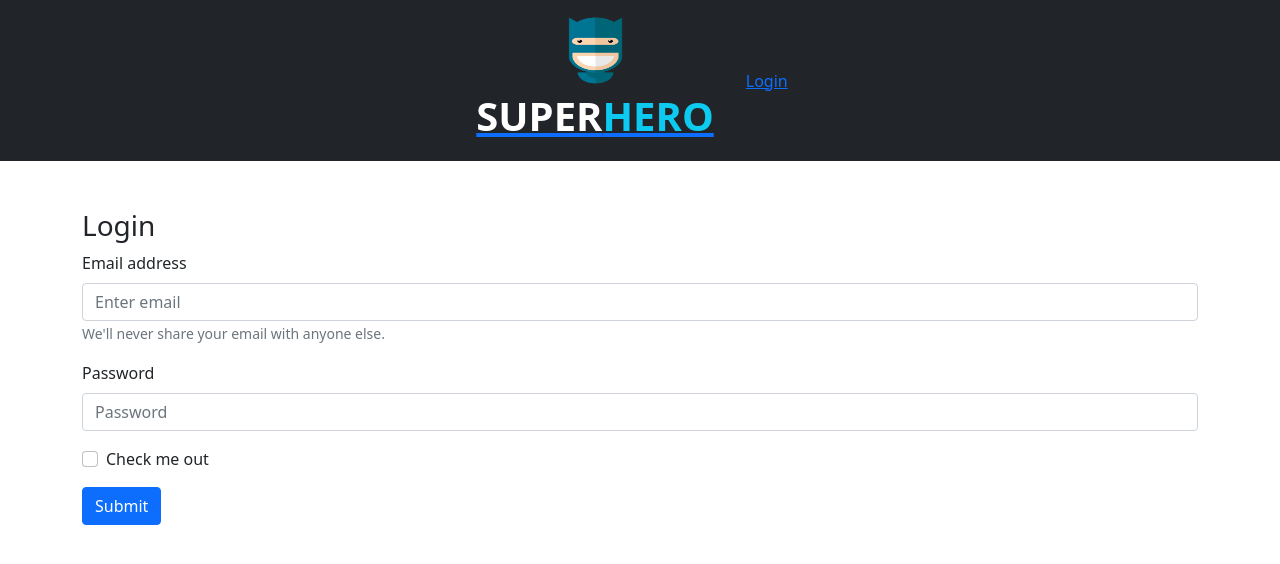
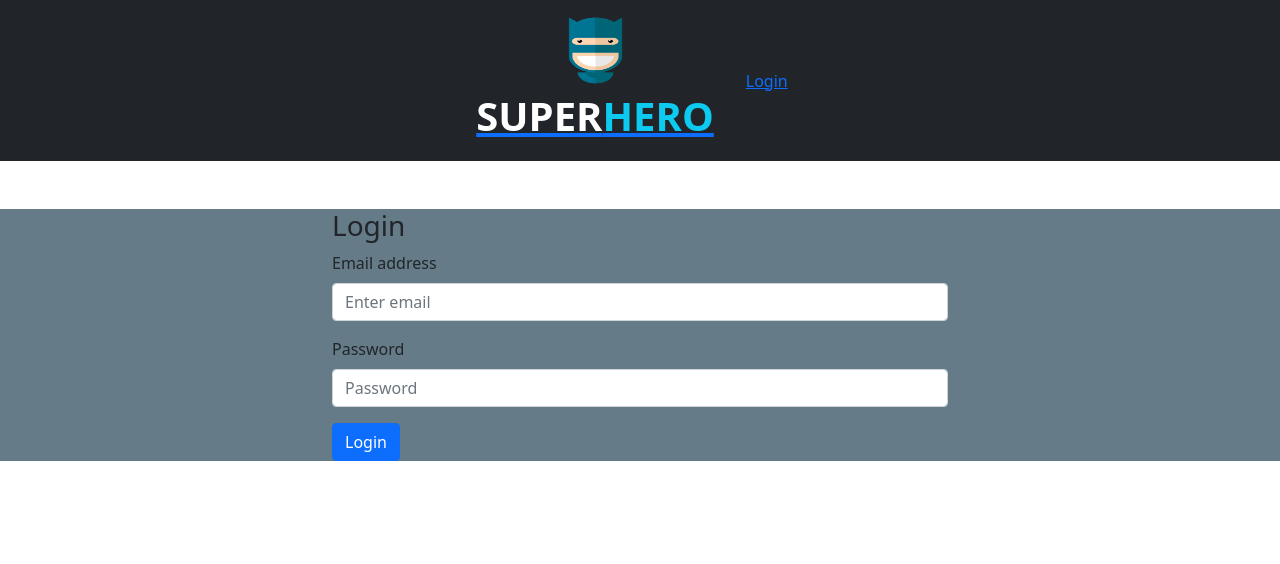
Before and after one commit to Fabomarche/Alkemy-React-Challenge, a React (Create React App) app: page /login in a window 1280 px wide. Shown: the top 564 px of the page. Built offline with nearby package versions, Linux system fonts and the light colour scheme.

Commit message:
funciona formik search, opcion sin formik tmb

```diff
--- a/src/App.js
+++ b/src/App.js
@@ -6,29 +6,35 @@ import {
 import 'bootstrap/dist/css/bootstrap.min.css';
 import './App.scss';
 
+import SearchContextProvider from "./context/searchContext";
+
 import NavBar from './components/NavBar';
 import Login from "./components/Login";
-import Home from "./components/Home";
+import HomeContainer from "./components/containers/HomeContainer";
 
 
 function App() {
   return (
+    <SearchContextProvider>
     <Router>
       <div className="App">
-        <NavBar  />
+        <header>
+          <NavBar  />
+        </header>
+
         <Switch>
-          <Route exact path='/' component={Home} />
+          <main>
 
-          <Route exact path='/login' component={Login} />
+            <Route exact path='/' component={HomeContainer} />
 
+            <Route exact path='/login' component={Login} />
 
+          </main>
         </Switch>
 
-
       </div>
-
-
     </Router>
+    </SearchContextProvider>
   );
 }
 
--- a/src/App.scss
+++ b/src/App.scss
@@ -0,0 +1,3 @@
+main {
+  background-color: rgb(101, 123, 136);
+}
--- /dev/null
+++ b/src/Card/Card.jsx
@@ -0,0 +1,20 @@
+import {useState, useEffect} from 'react';
+import axios from 'axios'
+
+const Card = (UserSearch) => {
+   /*  let [datos, setDatos] = useState([]);
+
+    useEffect(() => {
+        axios.get("https://superheroapi.com/api/4859376540747559/search/${userSearch}")
+        .then((res) => console.log(res))
+        .catch((err) => console.log(err))
+    }, [UserSearch]); */
+
+    return (
+        <div>
+
+        </div>
+    )
+}
+
+export default Card
--- a/src/components/Home.jsx
+++ /dev/null
@@ -1,11 +0,0 @@
-
-const Home = () => {
-    return (
-        <>
-            <h2>Search a Hero</h2>
-
-        </>
-    )
-}
-
-export default Home
--- a/src/components/Login.jsx
+++ b/src/components/Login.jsx
@@ -6,25 +6,20 @@ const Login = () => {
     return (
         <>
 
-            <Form className="container mt-5">
+            <Form className="container mt-5 w-50">
                 <h3>Login</h3>
                 <Form.Group className="mb-3" controlId="formBasicEmail">
                     <Form.Label>Email address</Form.Label>
                     <Form.Control type="email" placeholder="Enter email" />
-                    <Form.Text className="text-muted">
-                    We'll never share your email with anyone else.
-                    </Form.Text>
                 </Form.Group>
 
                 <Form.Group className="mb-3" controlId="formBasicPassword">
                     <Form.Label>Password</Form.Label>
                     <Form.Control type="password" placeholder="Password" />
                 </Form.Group>
-                <Form.Group className="mb-3" controlId="formBasicCheckbox">
-                    <Form.Check type="checkbox" label="Check me out" />
-                </Form.Group>
+
                 <Button variant="primary" type="submit">
-                    Submit
+                    Login
                 </Button>
             </Form>
         </>
--- /dev/null
+++ b/src/components/SearchHero.jsx
@@ -0,0 +1,107 @@
+import { useEffect } from 'react'
+import { UseSearchContext } from '../context/searchContext'
+import axios from 'axios'
+
+import { Formik, Form, Field, ErrorMessage} from 'formik'
+
+
+import { useState } from 'react'
+import Card from '../Card/Card'
+
+import Container from 'react-bootstrap/Container'
+
+
+
+const SearchHero = () => {
+    /* const { getApi } = UseSearchContext() */
+    const  [userSearch, setUserSearch] = useState("")
+
+
+
+   /*  function handleSubmit(e){
+        e.preventDefault()
+    }
+
+    const handleEnviar = (event) => {
+        setUserSearch(event.target.value )
+    }
+
+    useEffect(() => {
+        axios.get(`https://www.superheroapi.com/api.php/10226516722893407/search/${userSearch}/`)
+        .then((response) => console.log(response.data.results) )
+        .catch((error) => {
+        console.log(error);
+        })
+    }, [userSearch]) */
+
+
+    /* const getApi =  (userSearch)=> {
+        axios.get(`https://superheroapi.com/api/4859376540747559/search/${userSearch}`)
+        .then((res) => console.log(res))
+        .catch((err) => console.log(err))
+    } */
+
+    useEffect(() => {
+        axios.get(`https://www.superheroapi.com/api.php/10226516722893407/search/${userSearch}/`)
+        .then((response) => console.log(response.data.results) )
+        .catch((error) => {
+        console.log(error);
+        })
+    }, [userSearch])
+
+
+
+
+    return (
+        <>
+            {/* <h2 className="text-center">Search your Hero</h2>
+
+            <form onSubmit={handleSubmit}>
+                <input type="text" defaultValue={userSearch} onChange={handleEnviar} name="name" placeholder="Search your Hero" />
+                <button>search</button>
+            </form> */}
+
+
+            <Formik
+                initialValues ={{
+                    searchHero:'',
+                }}
+
+
+                validate={(value) => {
+
+                    let errors = {}
+                    if (value.searchHero === "") errors.searchHero = "empty";
+                    return errors;
+                }}
+
+                onSubmit={async (value) =>  {
+                    setUserSearch(value.searchHero)
+                    }
+                }
+
+
+            >
+                    <Form className="">
+                        <Container className="d-flex flex-column align-items-center w-50">
+                            <Field
+                                className="form-control mb-3 w-50"
+                                id='searchHero'
+                                name='searchHero'
+
+                            />
+
+
+                            <button type='submit' className="btn btn-info w-25 mb-3">Search</button>
+                        </Container>
+                    </Form>
+            </Formik>
+            {/* <Card UserSearch={UserSearch}/> */}
+
+
+
+        </>
+    )
+}
+
+export default SearchHero
--- /dev/null
+++ b/src/components/containers/HomeContainer.jsx
@@ -0,0 +1,16 @@
+
+import SearchHero from '../SearchHero'
+
+const HomeContainer = () => {
+
+
+    return (
+        <div>
+            <h1>Home</h1>
+            <SearchHero />
+        </div>
+    )
+
+}
+
+export default HomeContainer
--- /dev/null
+++ b/src/context/searchContext.js
@@ -0,0 +1,38 @@
+import { useState, createContext, useContext, useEffect} from 'react'
+
+import axios from 'axios'
+
+const searchContext = createContext([])
+export const UseSearchContext = () => useContext(searchContext)
+
+export default function SeachContextProvider ({children}) {
+    const [userSearch, setUserSearch] = useState("")
+    const [heroSearched, setHeroSearched] = useState([])
+
+    const getApi = ()=> {
+        axios.get(`https://superheroapi.com/api/4859376540747559/search/${userSearch}`)
+        .then((res) => console.log(res))
+        .catch((err) => console.log(err))
+    }
+
+
+
+
+ /*    const serchAxios = () => {
+        axios({
+            url:`https://superheroapi.com/api/4859376540747559/search/${userSearch}`
+        })
+        .then((res) => console.log(res))
+        .catch((err) => console.log(err))
+    } */
+
+
+    console.log(userSearch)
+    return(
+        <searchContext.Provider value={{heroSearched, userSearch,
+                                        setUserSearch, getApi}}>
+        {children}
+        </searchContext.Provider>
+    )
+
+}
```
